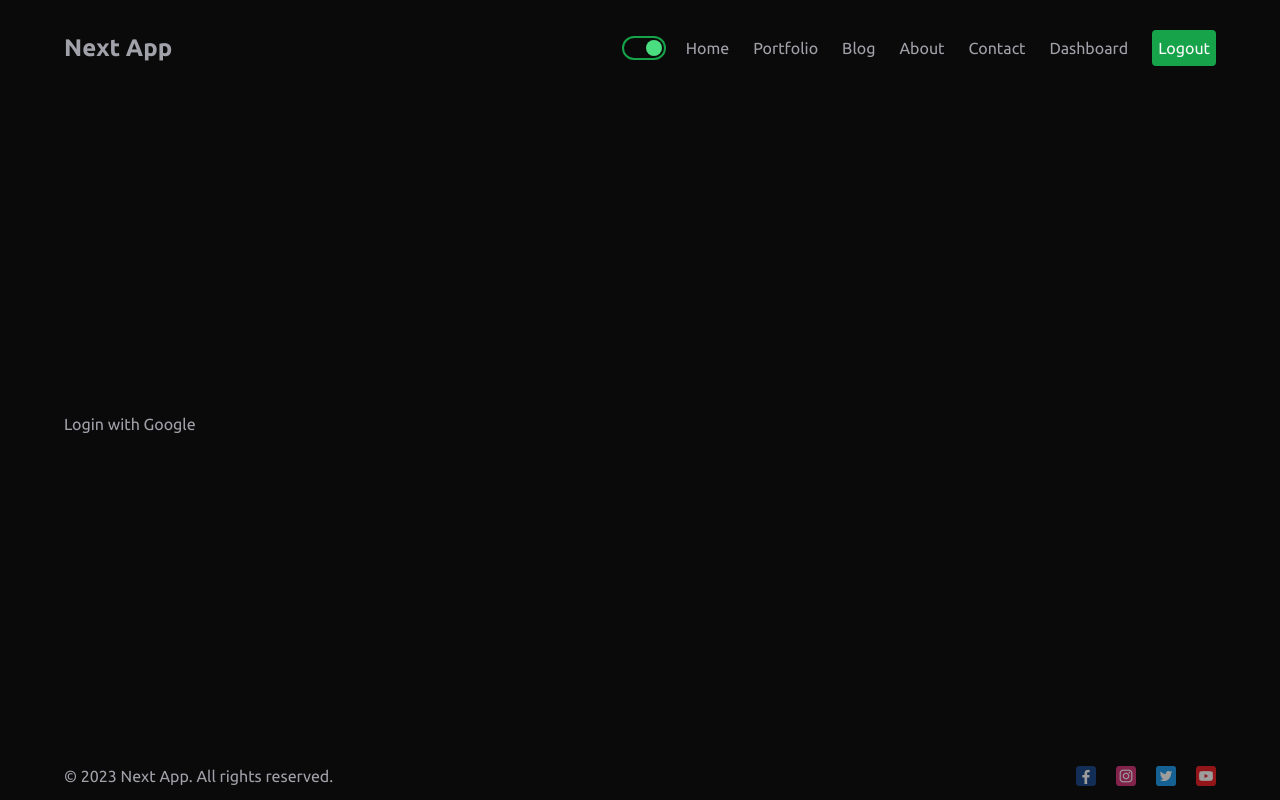
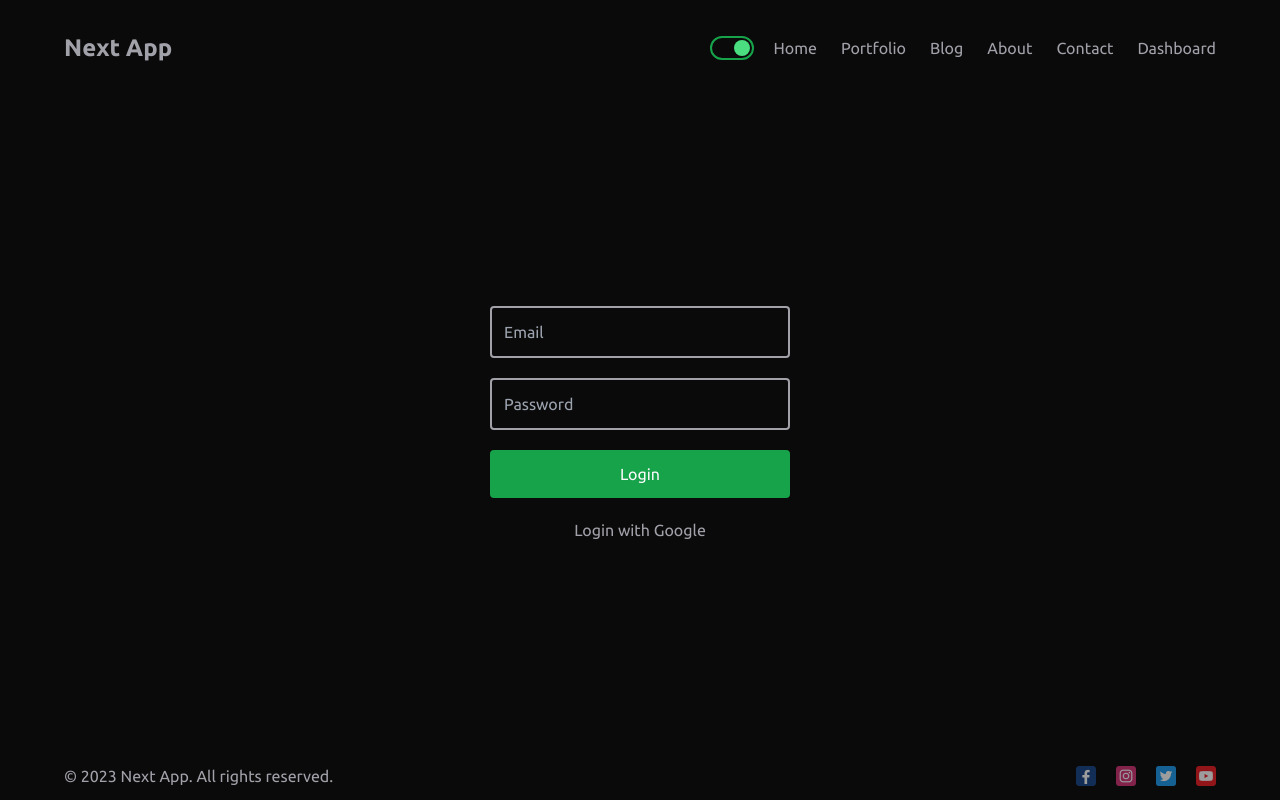
Before and after one commit to blu3IceCube/Nextjs-App, a Next.js app: page /dashboard/login in a window 1280 px wide. Built offline with nearby package versions, Linux system fonts and the light colour scheme; no server answers.

Commit message:
adding user login, authorization and protected routes

```diff
--- a/app/api/auth/[...nextauth]/route.js
+++ b/app/api/auth/[...nextauth]/route.js
@@ -1,5 +1,9 @@
+import User from "@/app/models/User";
+import connect from "@/utils/db";
 import NextAuth from "next-auth";
+import CredentialsProvider from "next-auth/providers/credentials";
 import GoogleProvider from "next-auth/providers/google";
+import bcrypt from "bcryptjs";
 
 const handler = NextAuth({
   providers: [
@@ -7,7 +11,37 @@ const handler = NextAuth({
       clientId: process.env.GOOGLE_CLIENT_ID,
       clientSecret: process.env.GOOGLE_CLIENT_SECRET,
     }),
+    CredentialsProvider({
+      id: "credentials",
+      name: "Credentials",
+      async authorize(credentials) {
+        await connect();
+        try {
+          const user = await User.findOne({ email: credentials.email });
+
+          if (user) {
+            const isPasswordCorrect = bcrypt.compare(
+              credentials.password,
+              user.password
+            );
+
+            if (isPasswordCorrect) {
+              return user;
+            } else {
+              throw new Error("Wrong user credentials!");
+            }
+          } else {
+            throw new Error("User not found!");
+          }
+        } catch (error) {
+          throw new Error('login credentials error', error);
+        }
+      },
+    }),
   ],
+  // pages: {
+  //   error: "/dashboard/login"
+  // }
 });
 
 export { handler as GET, handler as POST };
--- a/app/dashboard/login/page.jsx
+++ b/app/dashboard/login/page.jsx
@@ -1,11 +1,66 @@
-"use client"
+"use client";
 
-import { signIn } from "next-auth/react"
+import { signIn, useSession } from "next-auth/react";
+import { useRouter } from "next/navigation";
+import { useState } from "react";
 
 export default function Login() {
-    return (
-        <div>
-            <button onClick={() => signIn("google")}>Login with Google</button>
-        </div>
-    )
+  const session = useSession()
+  const router = useRouter()
+
+  if(session.status === "loading") {
+    <p>Loading...</p>
+  }
+
+  if(session.status === "authenticated") {
+    router?.push("/dashboard")
+  }
+
+    const [loginFormData, setLoginFormData] = useState({
+        email: "",
+        password: ""
+    })
+
+    function handleChange(e) {
+        setLoginFormData(prevState => {
+            return {
+                ...prevState,
+                [e.target.name]: e.target.value
+            }
+        })
+    }
+
+  async function handleSubmit(e) {
+    e.preventDefault();
+    signIn("credentials", loginFormData)
+  }
+
+  return (
+    <div className="flex flex-col items-center justify-center gap-5 mx-auto p-5">
+      <form className="flex flex-col w-75 gap-5" onSubmit={handleSubmit}>
+        <input
+          className="p-3 bg-transparent border-2 border-solid border-zinc-400 rounded"
+          type="email"
+          placeholder="Email"
+          name="email"
+          value={loginFormData.email}
+          onChange={handleChange}
+          required
+        />
+        <input
+          className="p-3 bg-transparent border-2 border-solid border-zinc-400 rounded"
+          type="password"
+          placeholder="Password"
+          name="password"
+          value={loginFormData.password}
+          onChange={handleChange}
+          required
+        />
+        <button className="w-75 p-3 cursor-pointer bg-green-600 rounded text-neutral-50">
+          Login
+        </button>
+      </form>
+      <button onClick={() => signIn("google")}>Login with Google</button>
+    </div>
+  );
 }
--- a/app/dashboard/page.jsx
+++ b/app/dashboard/page.jsx
@@ -1,14 +1,21 @@
-"use client"
-import { useSession } from "next-auth/react"
+"use client";
+import { useSession } from "next-auth/react";
 import Link from "next/link";
+import { useRouter } from "next/navigation";
 
 export default function Dashboard() {
+  const session = useSession();
+  const router = useRouter();
 
-    const session = useSession()
+  if (session.status === "loading") {
+    return <p>Loading...</p>;
+  }
 
-    return (
-        <div>
-            Dashboard Page.
-        </div>
-    )
+  if (session.status === "unauthenticated") {
+    router?.push("/dashboard/login");
+  }
+
+  if (session.status === "authenticated") {
+    return <div>Dashboard Page.</div>;
+  }
 }
--- a/app/dashboard/register/page.jsx
+++ b/app/dashboard/register/page.jsx
@@ -5,7 +5,7 @@ import { useRouter } from "next/navigation";
 import { useState } from "react";
 
 export default function Register() {
-  const [formData, setFormData] = useState({
+  const [registerFormData, setRegisterFormData] = useState({
     username: "",
     email: "",
     password: "",
@@ -16,7 +16,7 @@ export default function Register() {
   const router = useRouter()
 
   function handleChange(e) {
-    setFormData(prevData => {
+    setRegisterFormData(prevData => {
         return {
             ...prevData,
             [e.target.name]: e.target.value
@@ -33,7 +33,7 @@ export default function Register() {
             headers: {
                 "Content-Type": "application/json"
             },
-            body: JSON.stringify(formData)
+            body: JSON.stringify(registerFormData)
         })
 
         res.status === 201 && router.push("/dashboard/login?success=true")
@@ -52,7 +52,7 @@ export default function Register() {
           type="text"
           placeholder="Username"
           name="username"
-          value={formData.username}
+          value={registerFormData.username}
           onChange={handleChange}
           required
         />
@@ -61,7 +61,7 @@ export default function Register() {
           type="email"
           placeholder="Email"
           name="email"
-          value={formData.email}
+          value={registerFormData.email}
           onChange={handleChange}
           required
         />
@@ -70,7 +70,7 @@ export default function Register() {
           type="password"
           placeholder="Password"
           name="password"
-          value={formData.password}
+          value={registerFormData.password}
           onChange={handleChange}
           required
         />
--- a/components/navbar/Navbar.jsx
+++ b/components/navbar/Navbar.jsx
@@ -1,39 +1,80 @@
-"use client"
+"use client";
 import Link from "next/link";
 import DarkModeToggle from "../DarkModeToggle/DarkModeToggle";
 import { usePathname } from "next/navigation";
+import { signOut, useSession } from "next-auth/react";
 
 export default function Navbar() {
-    const currentPath = usePathname()
+  const currentPath = usePathname();
+  const session = useSession();
   return (
     <nav className="flex h-24 justify-between items-center">
-            <Link className="font-bold text-2xl" href="/">Next App</Link>
+      <Link className="font-bold text-2xl" href="/">
+        Next App
+      </Link>
       <div className="flex items-center gap-5">
-                <DarkModeToggle/>
+        <DarkModeToggle />
         <ul className="flex items-center gap-x-6">
           <li className="hover:text-green-400">
-                        <Link className={currentPath === '/' ? 'text-green-400' : ''} href="/">Home</Link>
+            <Link
+              className={currentPath === "/" ? "text-green-400" : ""}
+              href="/"
+            >
+              Home
+            </Link>
           </li>
           <li className="hover:text-green-400">
-                        <Link className={currentPath === '/portfolio' ? 'text-green-400' : ''} href="/portfolio">Portfolio</Link>
+            <Link
+              className={currentPath === "/portfolio" ? "text-green-400" : ""}
+              href="/portfolio"
+            >
+              Portfolio
+            </Link>
           </li>
           <li className="hover:text-green-400">
-                        <Link className={currentPath === '/blog' ? 'text-green-400' : ''} href="/blog">Blog</Link>
+            <Link
+              className={currentPath === "/blog" ? "text-green-400" : ""}
+              href="/blog"
+            >
+              Blog
+            </Link>
           </li>
           <li className="hover:text-green-400">
-                        <Link className={currentPath === '/about' ? 'text-green-400' : ''} href="/about">About</Link>
+            <Link
+              className={currentPath === "/about" ? "text-green-400" : ""}
+              href="/about"
+            >
+              About
+            </Link>
           </li>
           <li className="hover:text-green-400">
-                        <Link className={currentPath === '/contact' ? 'text-green-400' : ''} href="/contact">Contact</Link>
+            <Link
+              className={currentPath === "/contact" ? "text-green-400" : ""}
+              href="/contact"
+            >
+              Contact
+            </Link>
           </li>
           <li className="hover:text-green-400">
-                        <Link className={currentPath === '/dashboard' ? 'text-green-400' : ''} href="/dashboard">Dashboard</Link>
+            <Link
+              className={currentPath === "/dashboard" ? "text-green-400" : ""}
+              href="/dashboard"
+            >
+              Dashboard
+            </Link>
           </li>
+          {session.status === "authenticated" && (
             <li>
-                        <button className="bg-green-600 p-1.5 text-neutral-50 rounded" onClick={() => {console.log("logged out");}}>Logout</button>
+              <button
+                className="bg-green-600 p-1.5 text-neutral-50 rounded"
+                onClick={signOut}
+              >
+                Logout
+              </button>
             </li>
+          )}
         </ul>
       </div>
     </nav>
-    )
+  );
 }
```
Lines whose indentation alone changed are shown as unchanged.
